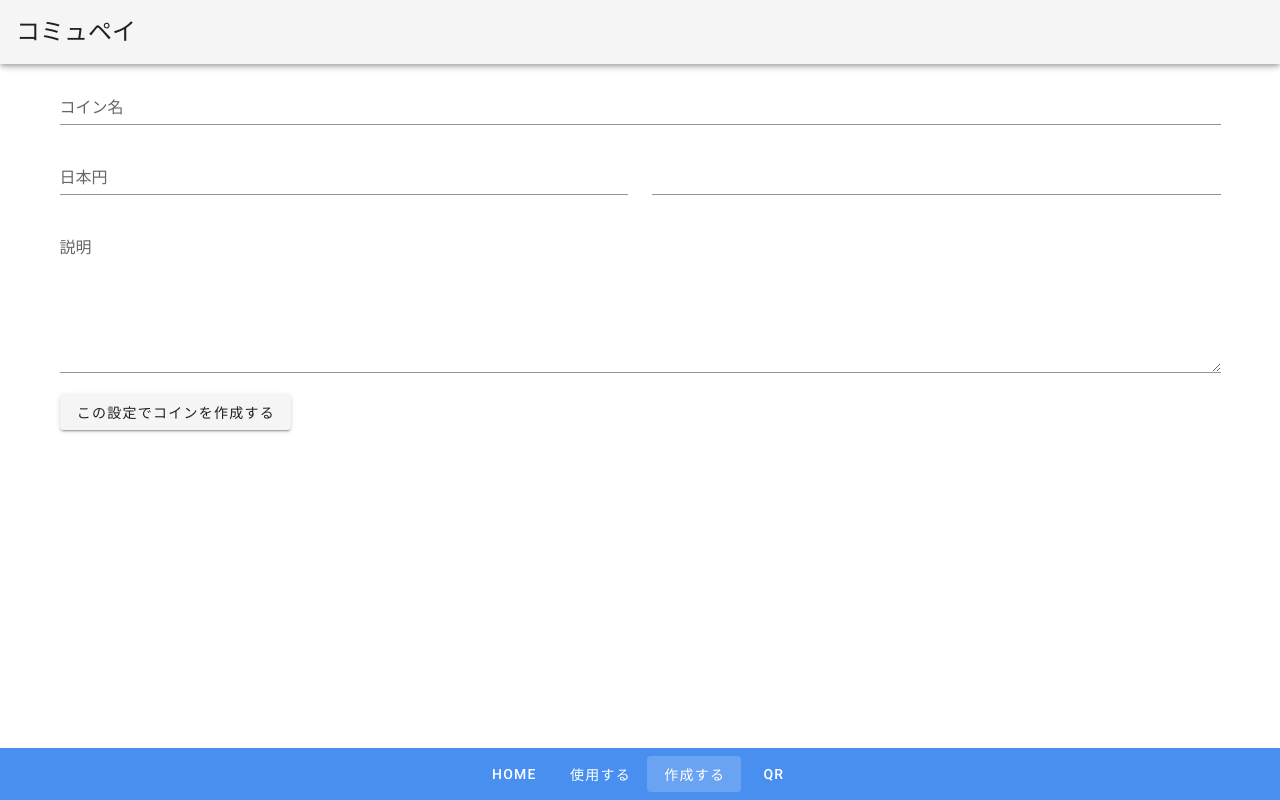
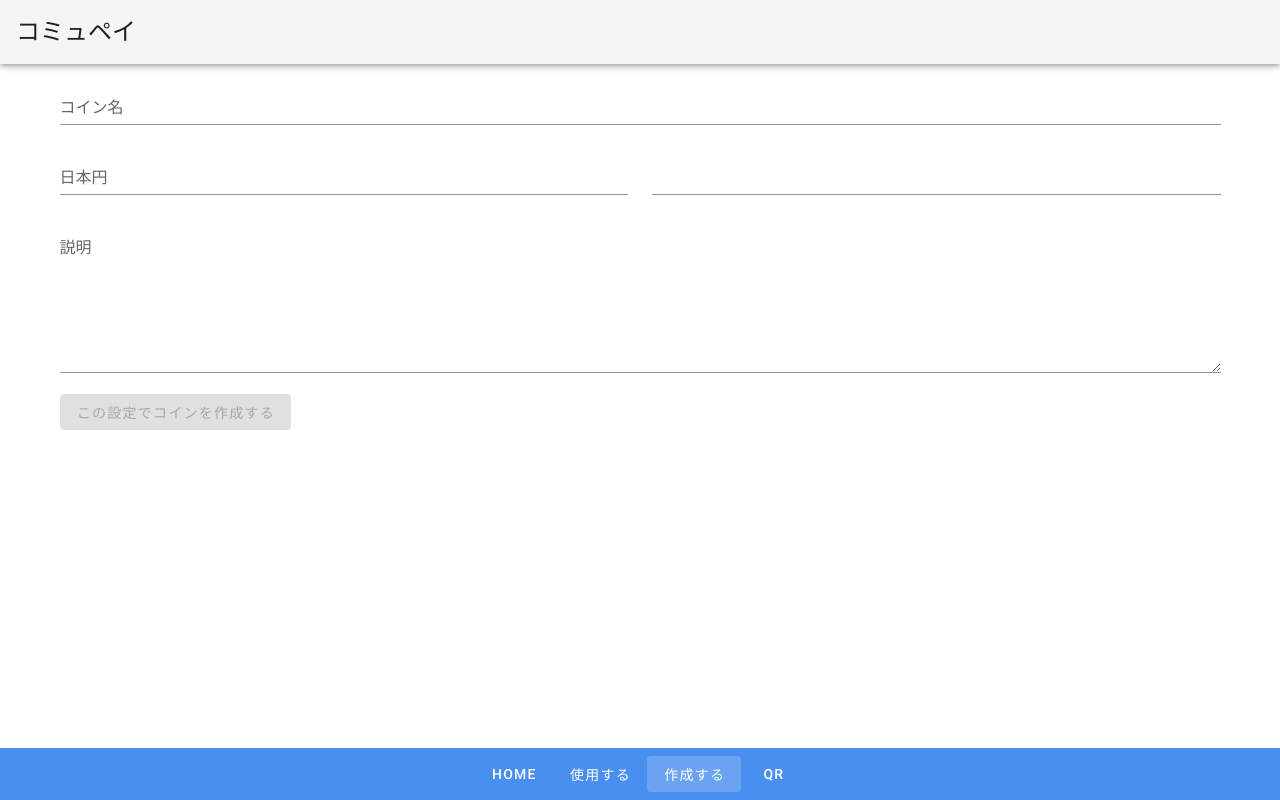
Before and after one commit to Futaba-Kosuke/community-pay, a Vue app: page /create_coin in a window 1280 px wide. Built offline with nearby package versions, Linux system fonts and the light colour scheme.

Commit message:
[update] コインの設定が不十分なときに、コインの生成ボタンを無効化するようにしました。 #4
情報が不十分なコインを設定できないようにしました。

```diff
--- a/src/views/Create_coin.vue
+++ b/src/views/Create_coin.vue
@@ -22,7 +22,7 @@
       v-model="coin.explanation"
       label="説明"
     />
-    <v-btn @click="createCoin()">この設定でコインを作成する</v-btn>
+    <v-btn @click="createCoin()" :disabled="isCoin">この設定でコインを作成する</v-btn>
   </v-container>
 </template>
 
@@ -43,8 +43,16 @@ export default {
   },
   methods: {
     createCoin: function () {
-      this.$store.commit('disableCoin', this.coin);
-      console.log(this.$store.state.negative_coin);
+      if (this.coin.name !== '' && !isNaN(this.coin.yen) && !isNaN(this.coin.coin) && this.coin.explanation !== '') {
+        this.$store.commit('disableCoin', this.coin);
+        // console.log(this.$store.state.negative_coin);
+        Object.assign(this.$data, this.$options.data.call(this));
+      }
+    }
+  },
+  computed: {
+    isCoin: function () {
+      return !(this.coin.name !== '' && this.coin.yen !== '' && this.coin.coin !== '' && this.coin.explanation !== '' && !isNaN(this.coin.yen) && !isNaN(this.coin.coin));
     }
   }
 }
```
